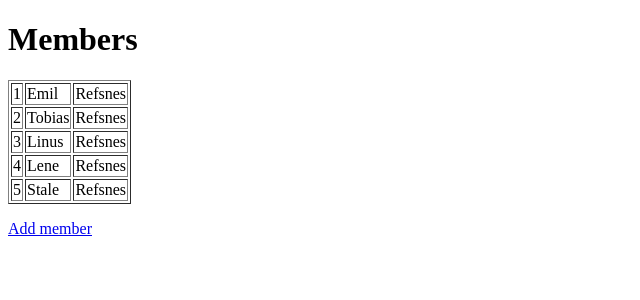
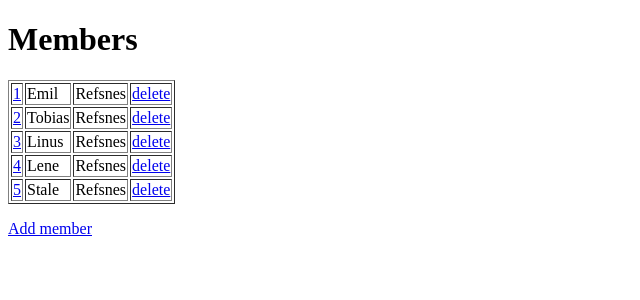
Before and after one commit to Luna123j/python-fundamental, a Django app: page /members/ in a window 1280 px wide. Shown: the top 300 px of the page, without its empty margins (0-640 px from the left). Run offline with Django 4.2, Linux system fonts and the light colour scheme; data comes from the database, SQL or seed files in the repository.

Commit message:
change format

```diff
--- a/tut-project/mysite/members/templates/myfirst.html
+++ b/tut-project/mysite/members/templates/myfirst.html
@@ -6,9 +6,10 @@
     <table border="1">
       {% for x in mymembers %}
       <tr>
-        <td>{{ x.id }}</td>
+        <td><a href="update/{{ x.id }}">{{ x.id }}</a></td>
         <td>{{ x.firstname }}</td>
         <td>{{ x.lastname }}</td>
+        <td><a href="delete/{{ x.id }}">delete</a></td>
       </tr>
       {% endfor %}
     </table>
```
